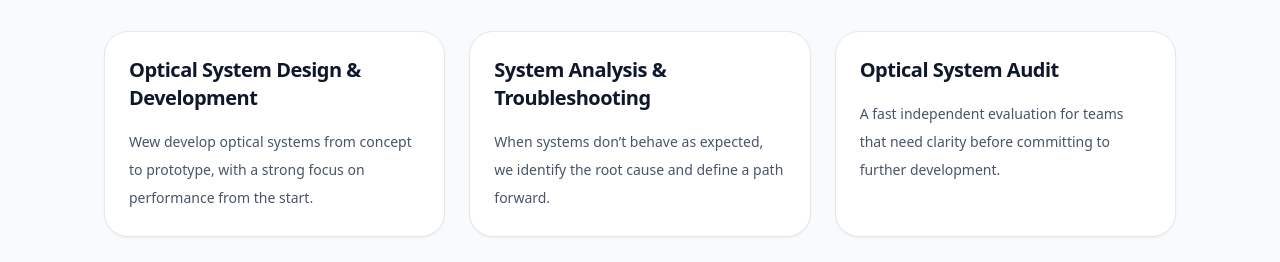
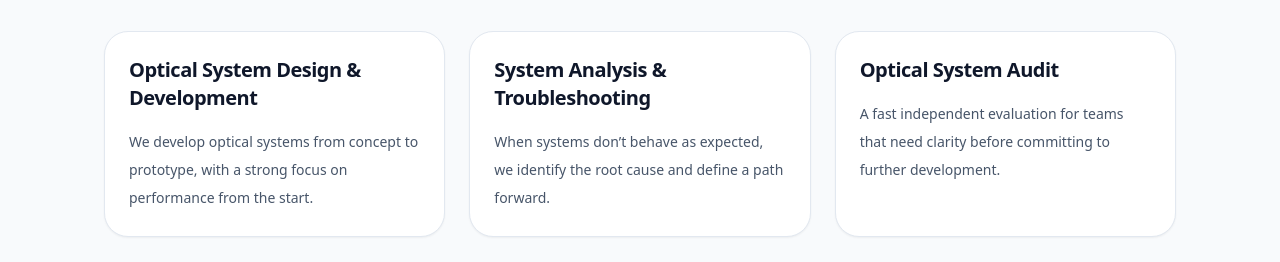
Before and after one commit to linhartpv/fps-optics, a Next.js app: page / in a window 1280 px wide. Shown: the part 1460-1722 px from the top of the page. Built offline with nearby package versions, Linux system fonts and the light colour scheme.

Commit message:
Update page.jsx

```diff
--- a/app/page.jsx
+++ b/app/page.jsx
@@ -3,7 +3,7 @@ export default function FPSOpticsLandingPage() {
     {
       title: "Optical System Design & Development",
       body:
-        "Wew develop optical systems from concept to prototype, with a strong focus on performance from the start.",
+        "We develop optical systems from concept to prototype, with a strong focus on performance from the start.",
     },
     {
       title: "System Analysis & Troubleshooting",
```
